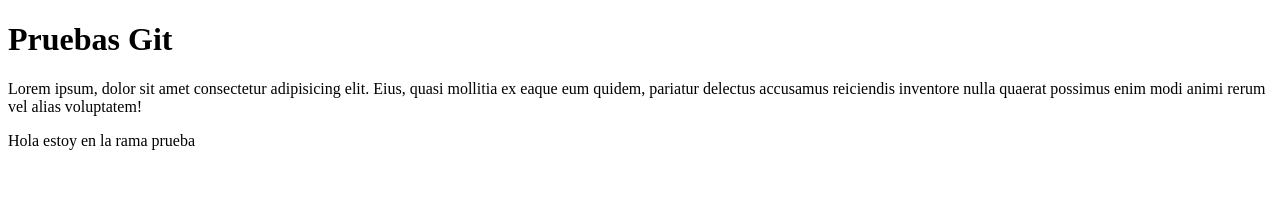
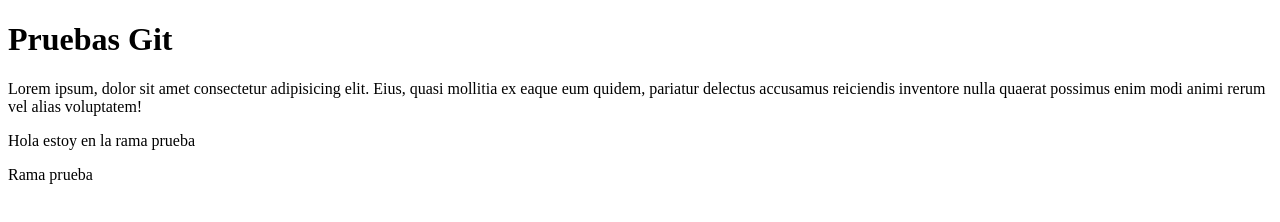
Before and after one commit to MartinUGN/JS-P, a plain HTML site: page index.html in a window 1280 px wide. Drawn offline with Linux system fonts and the light colour scheme.

Commit message:
Agregue otro hola

```diff
--- a/index.html
+++ b/index.html
@@ -15,5 +15,7 @@
 
     <p>Hola estoy en la rama prueba</p>
 
+    <p>Rama prueba</p>
+
 </body>
 </html>
```
